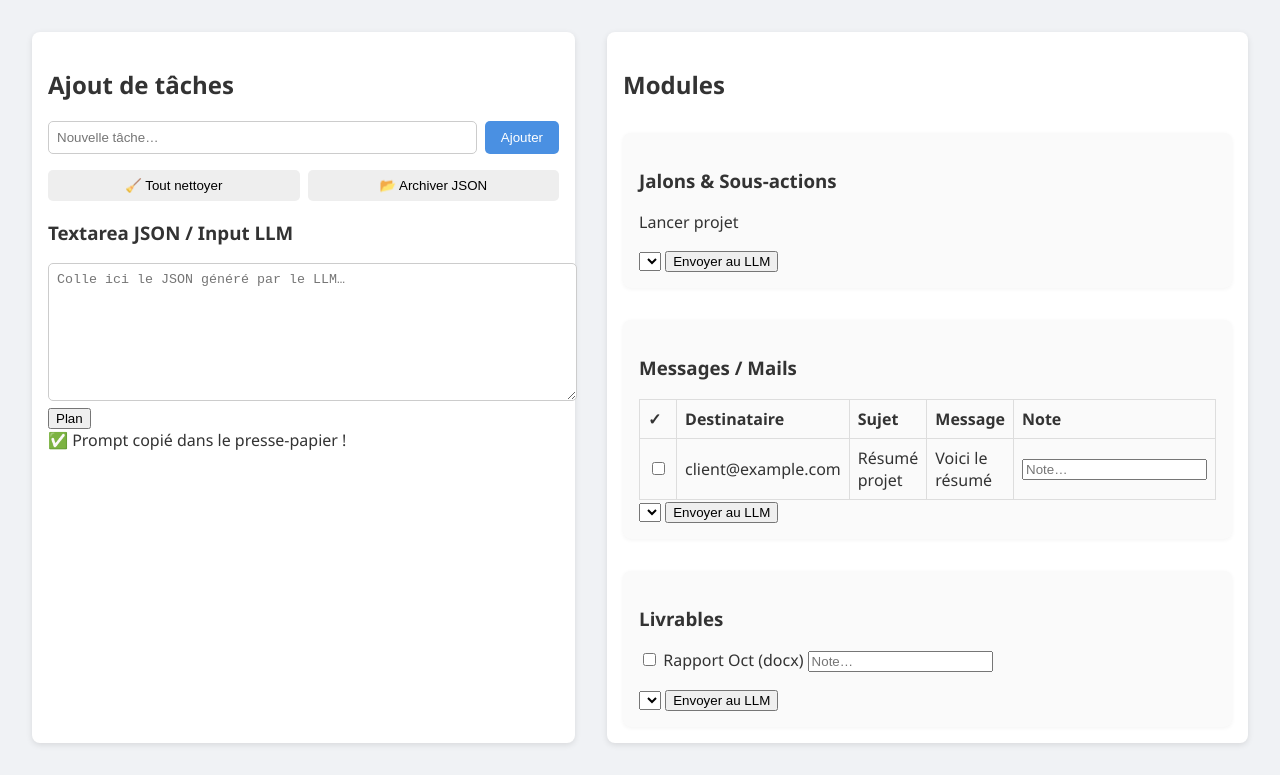
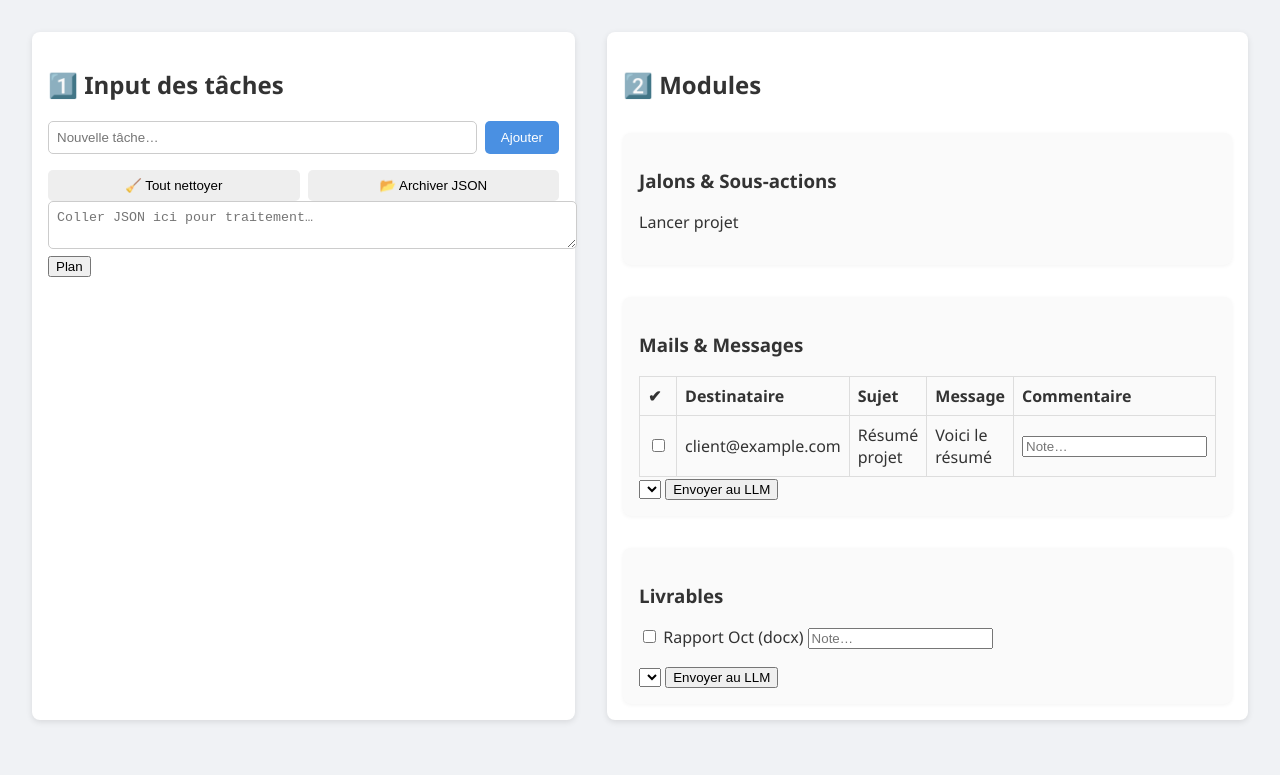
Before and after one commit to b33n-tech/exocog-8, a plain HTML site: page index.html in a window 1280 px wide. Shown: the part 65-840 px from the top of the page. After the commit the page ends 817 px from the top, so only its background shows below. Drawn offline with Linux system fonts and the light colour scheme.

Commit message:
Update index.html

```diff
--- a/index.html
+++ b/index.html
@@ -1,63 +1,62 @@
 <!DOCTYPE html>
 <html lang="fr">
 <head>
-<meta charset="UTF-8">
-<title>Dashboard Tâches & Modules</title>
-<link rel="stylesheet" href="style.css">
+  <meta charset="UTF-8">
+  <meta name="viewport" content="width=device-width, initial-scale=1.0">
+  <title>Dashboard Tâches & Modules</title>
+  <link rel="stylesheet" href="style.css">
 </head>
 <body>
+
 <header>
-  <h1>Dashboard Action</h1>
-  <label for="llmSelect">Choisir LLM :</label>
+  <h1>Dashboard Action / Modules</h1>
   <select id="llmSelect">
     <option value="https://chat.openai.com/">ChatGPT</option>
-    <option value="https://www.perplexity.ai/">Perplexity</option>
+    <option value="https://perplexity.ai/">Perplexity</option>
+    <option value="https://www.deepl.com/translator">DeepSeek</option>
     <option value="https://claude.ai/">Claude</option>
-    <option value="https://www.mistral.ai/">Mistral</option>
+    <option value="https://mistral.ai/">Mistral</option>
   </select>
 </header>
 
 <main>
-  <!-- Section Input / Prompt -->
-  <section id="inputSection">
-    <h2>Ajout de tâches</h2>
+  <!-- SECTION 1 : INPUT & TÂCHES -->
+  <section id="stack1">
+    <h2>1️⃣ Input des tâches</h2>
     <div class="task-input">
       <input type="text" id="taskInput" placeholder="Nouvelle tâche…">
       <button id="addBtn">Ajouter</button>
     </div>
+
     <ul id="tasksContainer"></ul>
+
     <div class="buttons-row">
       <button id="clearBtn">🧹 Tout nettoyer</button>
       <button id="archiveBtn">📂 Archiver JSON</button>
     </div>
 
-    <h3>Textarea JSON / Input LLM</h3>
-    <textarea id="textInput" rows="8" placeholder="Colle ici le JSON généré par le LLM…"></textarea>
+    <textarea id="pasteJson" placeholder="Coller JSON ici pour traitement…"></textarea>
 
     <div id="promptsContainer"></div>
-    <div id="copiedMsg">✅ Prompt copié dans le presse-papier !</div>
+    <div id="copiedMsg" style="display:none;color:#50e3c2;margin-top:0.5rem;">✅ Copié et LLM ouvert !</div>
   </section>
 
-  <!-- Section Modules -->
-  <section id="modulesSection">
-    <h2>Modules</h2>
+  <!-- SECTION 2 : MODULES -->
+  <section id="stack2">
+    <h2>2️⃣ Modules</h2>
 
     <!-- Jalons -->
-    <div class="module" id="jalonsModule">
+    <div class="module">
       <h3>Jalons & Sous-actions</h3>
       <ul id="jalonsList"></ul>
-      <select id="jalonsPromptSelect"></select>
-      <button id="generateJalonsBtn">Envoyer au LLM</button>
     </div>
 
-    <!-- Messages / Mails -->
-    <div class="module" id="messagesModule">
-      <h3>Messages / Mails</h3>
+    <!-- Messages -->
+    <div class="module">
+      <h3>Mails & Messages</h3>
       <table id="messagesTable">
         <thead>
-          <tr>
-            <th>✓</th><th>Destinataire</th><th>Sujet</th><th>Message</th><th>Note</th>
-          </tr>
+          <tr><th>✔</th><th>Destinataire</th><th>Sujet</th><th>Message</th><th>Commentaire</th></tr>
         </thead>
         <tbody></tbody>
       </table>
@@ -66,13 +65,12 @@
     </div>
 
     <!-- Livrables -->
-    <div class="module" id="livrablesModule">
+    <div class="module">
       <h3>Livrables</h3>
       <ul id="livrablesList"></ul>
       <select id="livrablePromptSelect"></select>
       <button id="generateLivrableBtn">Envoyer au LLM</button>
     </div>
-
   </section>
 </main>
 
```
